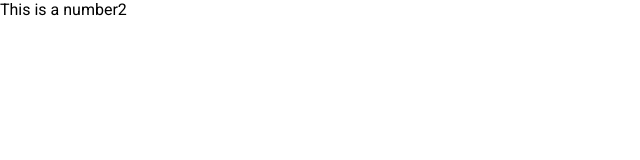
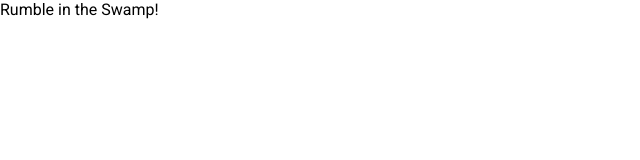
Before and after one commit to loragonzaleze/swamphacks, a React app: page / in a window 1280 px wide. Shown: the top 160 px of the page, without its empty margins (0-640 px from the left). Built offline with nearby package versions, Linux system fonts and the light colour scheme; the HTML template or start-up script is replaced by a standard one.

Commit message:
Changed home page

```diff
--- a/client/src/components/pages/HomePage.js
+++ b/client/src/components/pages/HomePage.js
@@ -18,9 +18,14 @@ class HomePage extends Component {
 
   render() {
     return (
-      <div>
-        This is a number
-        {this.state.user}
+      <div className="homepage-base">
+        <div className = "title">
+          Rumble in the Swamp!
+        </div>
+
+
+
+
 
       </div>
 
```
Also changed, not shown: 1 other file (tests, documents, lock files or other folders).
